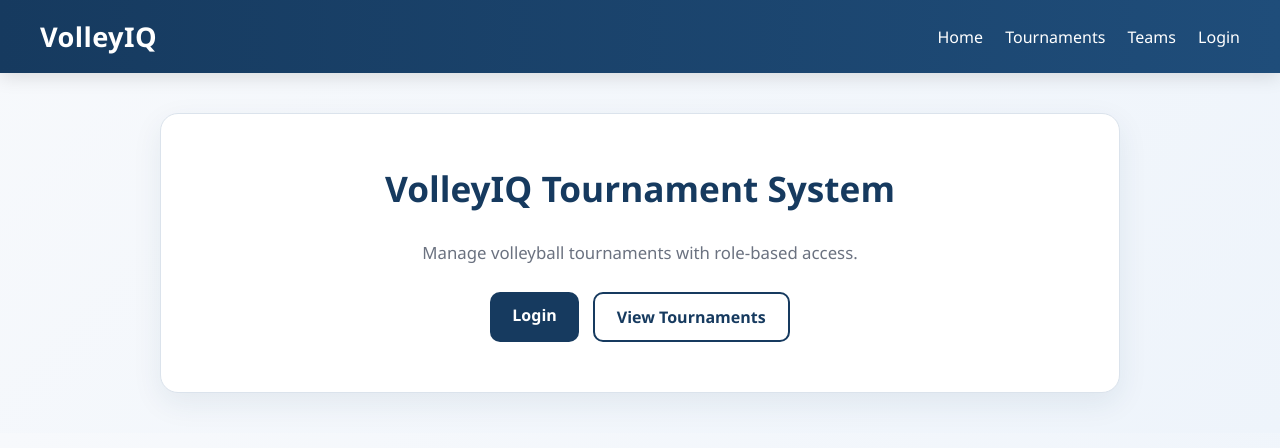
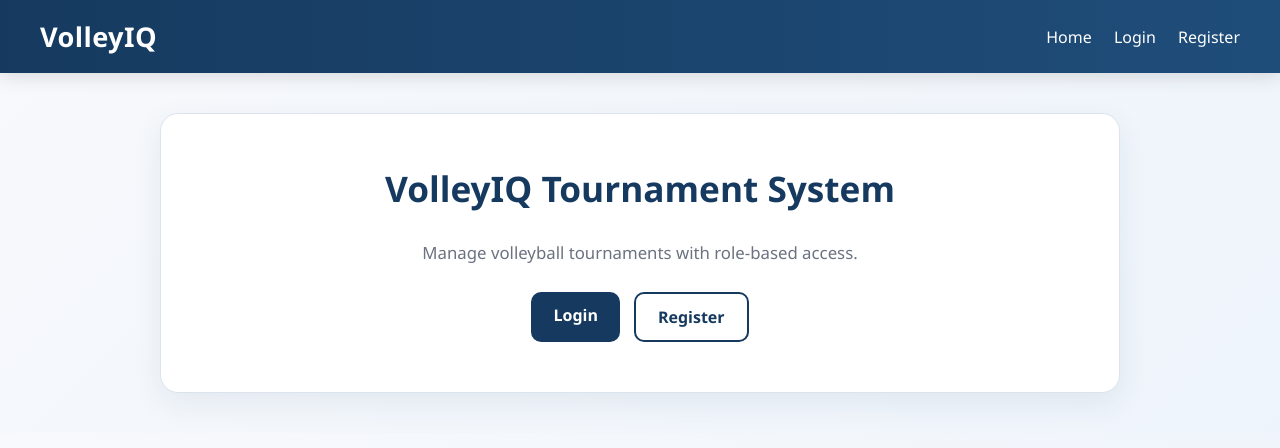
Before and after one commit to NourAawar/VolleyIQ, a Django app: template tournaments/templates/tournaments/home.html in a window 1280 px wide. Shown: the top 448 px of the page. Run offline with Django 3.2, Linux system fonts and the light colour scheme; the template is opened without the code that fills it, so the values that code supplies are empty.

Commit message:
Logged out layout fixes

```diff
--- a/tournaments/templates/tournaments/base.html
+++ b/tournaments/templates/tournaments/base.html
@@ -12,10 +12,11 @@
         <h1>VolleyIQ</h1>
         <div>
             <a href="/">Home</a>
-            <a href="/list/">Tournaments</a>
-            <a href="/teams/">Teams</a>
 
             {% if user.is_authenticated %}
+                <a href="/list/">Tournaments</a>
+                <a href="/teams/">Teams</a>
+
                 {% for group in user.groups.all %}
                     {% if group.name == 'Player' %}
                         <a href="/my-performance/">My Performance</a>
@@ -32,6 +33,7 @@
                 </form>
             {% else %}
                 <a href="/accounts/login/">Login</a>
+                <a href="/register/">Register</a>
             {% endif %}
         </div>
     </div>
--- a/tournaments/templates/tournaments/home.html
+++ b/tournaments/templates/tournaments/home.html
@@ -49,7 +49,7 @@
     {% else %}
         <div class="actions">
             <a class="btn btn-primary" href="/accounts/login/">Login</a>
-            <a class="btn btn-outline" href="/list/">View Tournaments</a>
+            <a class="btn btn-outline" href="/register/">Register</a>
         </div>
     {% endif %}
 </div>
```
Also changed, not shown: db.sqlite3.
